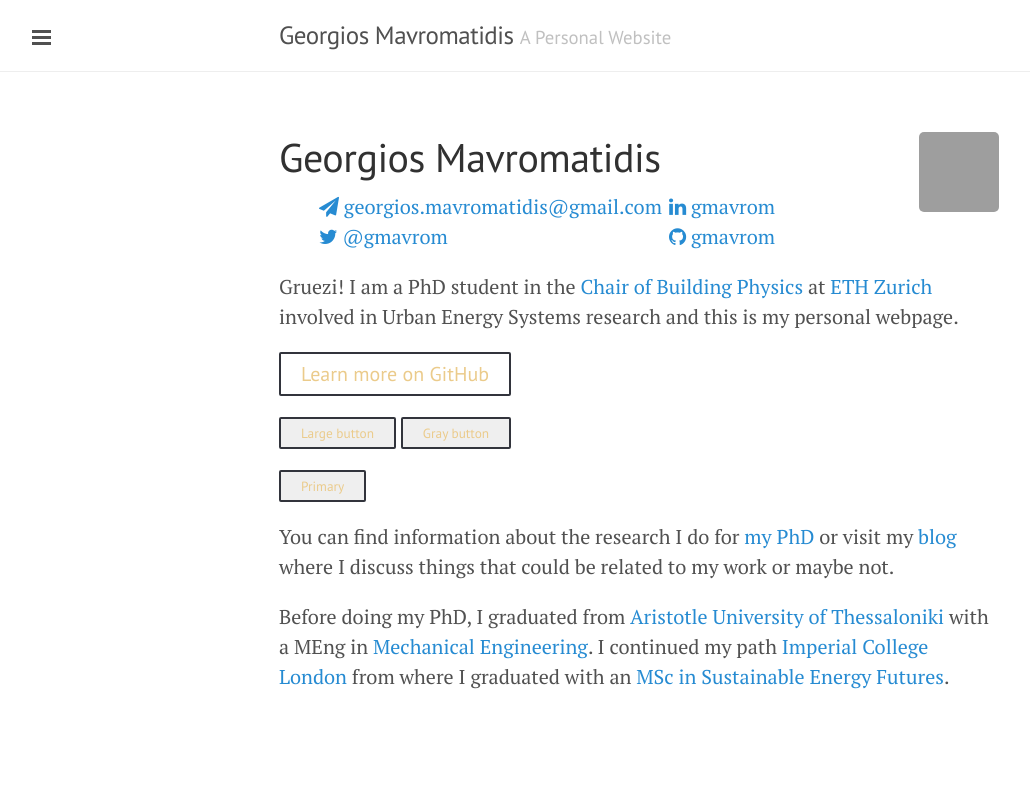
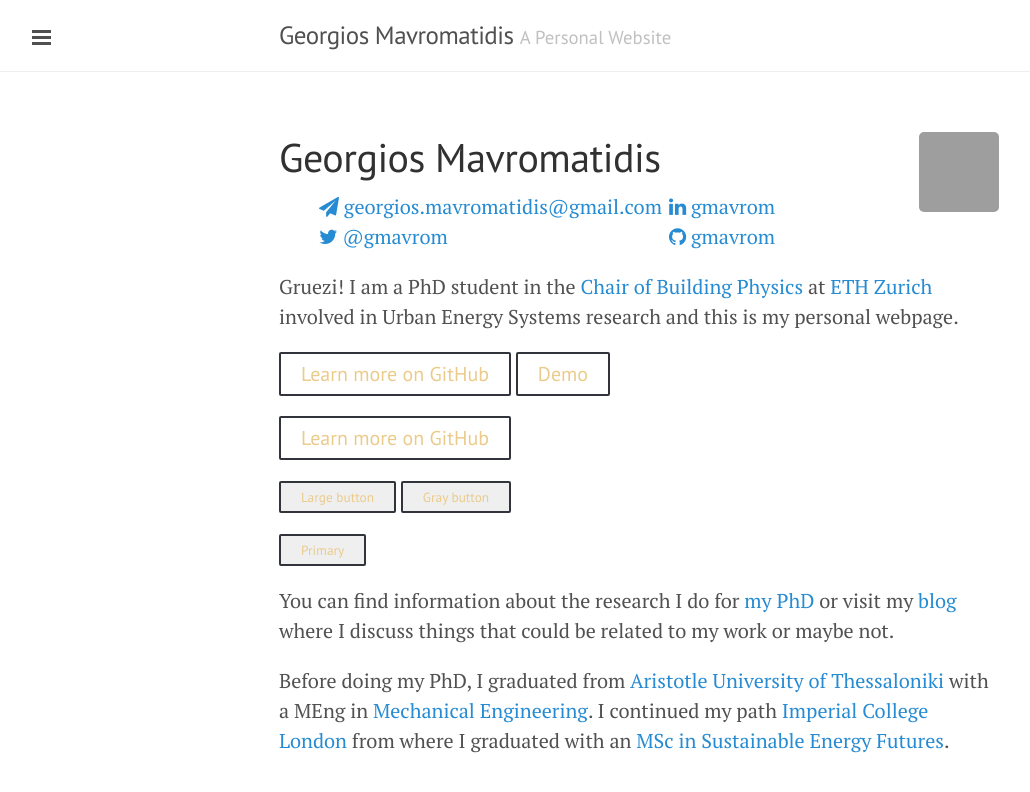
Before and after one commit to gmavrom33/gmavrom.github.io, a Jekyll site: the page built from index.md, in a window 1280 px wide. Shown: the top 792 px of the page, without its empty margins (1-1031 px from the left). Built offline with Jekyll 4.4.1, drawn with Linux system fonts in a browser that asks for light colours; grey boxes are pictures that could not be loaded.

Commit message:
Update index.md

```diff
--- a/index.md
+++ b/index.md
@@ -18,6 +18,11 @@
 </div>
 
 Gruezi! I am a PhD student in the [Chair of Building Physics][] at [ETH Zurich][] involved in Urban Energy Systems research and this is my personal webpage.
+
+<p>
+  <a href="https://github.com/poole/poole" class="btn">Learn more on GitHub</a>
+  <a href="http://demo.getpoole.com" class="btn">Demo</a>
+</p>
 
 <a href="https://github.com/poole/poole" class="btn">Learn more on GitHub</a>
 
```
